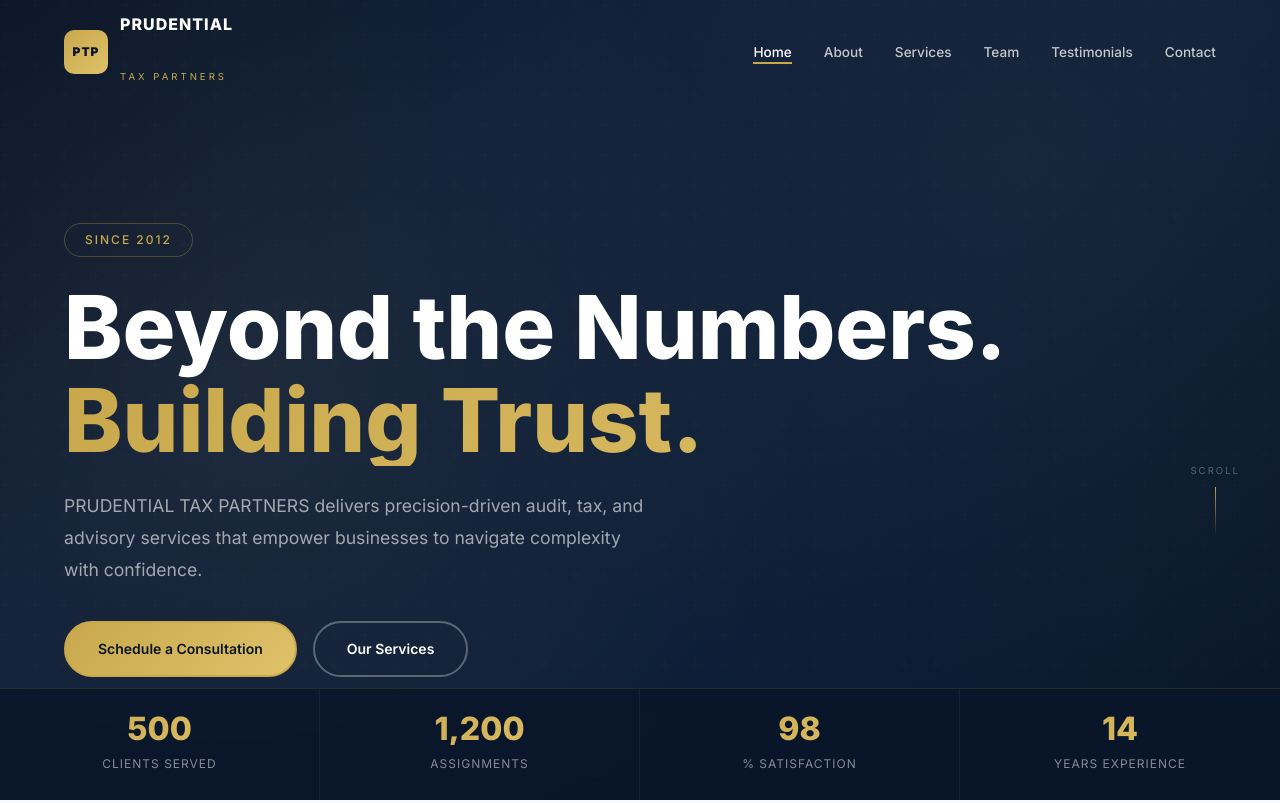
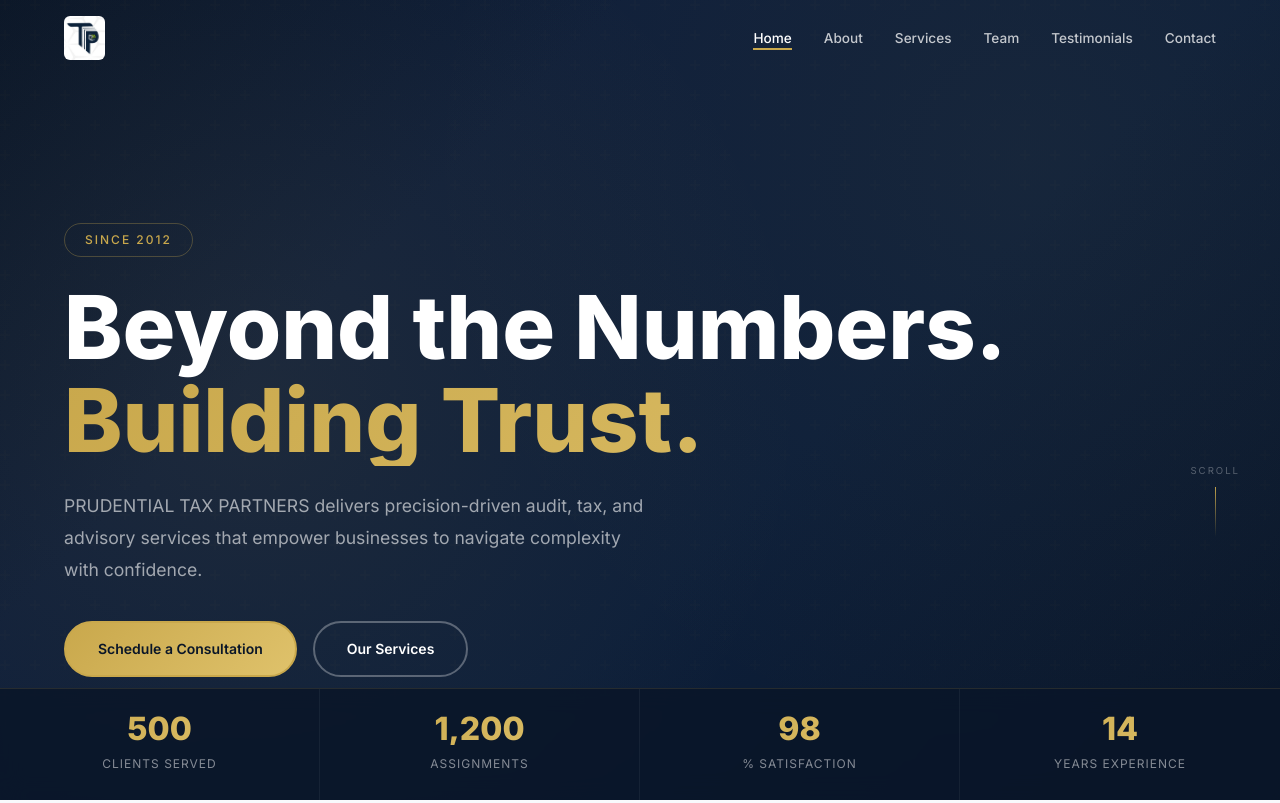
Before and after one commit to MR-KK54/PRUDENTIAL-TAX-PARTNERS, a plain HTML site: page index.html in a window 1280 px wide. Shown: the top 803 px of the page. Drawn offline with nearby package versions, Linux system fonts and the light colour scheme; a web font is replaced by a local one.

Commit message:
Added company logo

```diff
--- a/index.html
+++ b/index.html
@@ -20,11 +20,7 @@
 <header class="header" id="header">
   <div class="container header-inner">
     <a href="#" class="logo">
-      <span class="logo-icon">PTP</span>
-      <span class="logo-text">
-        <strong>PRUDENTIAL</strong><br>
-        <small>TAX PARTNERS</small>
-      </span>
+      <img src="logo.jpeg" alt="PRUDENTIAL TAX PARTNERS" style="height:44px;width:auto;border-radius:6px;">
     </a>
     <nav class="nav" id="nav">
       <ul>
@@ -337,11 +333,7 @@
     <div class="footer-grid">
       <div class="footer-brand">
         <div class="logo">
-          <span class="logo-icon">PTP</span>
-          <span class="logo-text">
-            <strong>PRUDENTIAL</strong><br>
-            <small>TAX PARTNERS</small>
-          </span>
+          <img src="logo.jpeg" alt="PRUDENTIAL TAX PARTNERS" style="height:40px;width:auto;border-radius:6px;">
         </div>
         <p>Precision. Integrity. Trust. — Since 2012, we've been the audit and tax partner that businesses rely on.</p>
       </div>
```
Also changed, not shown: logo.jpeg (added).
